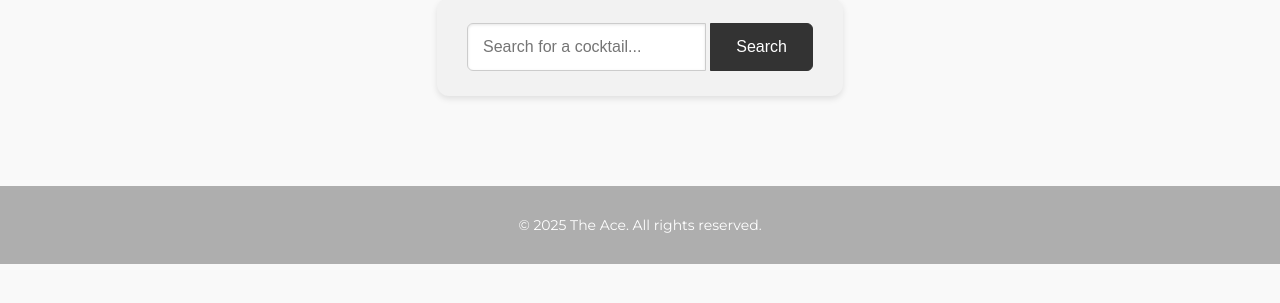
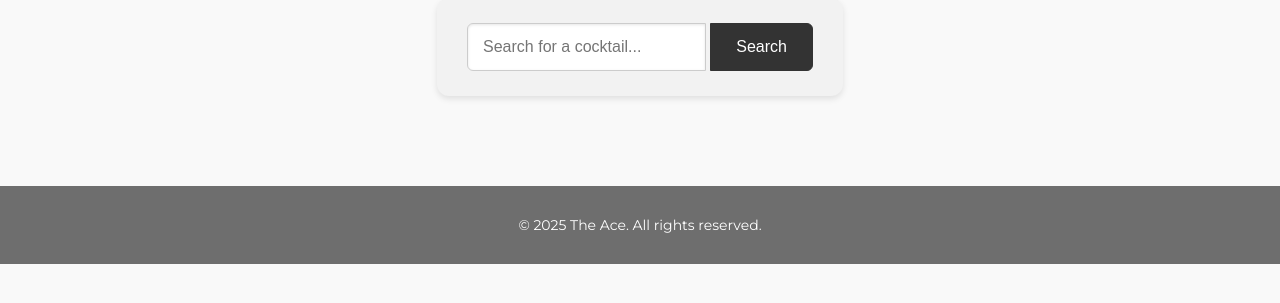
Before and after one commit to cholohotsauce/the-ace-cocktail-finder, a plain HTML site: page index.html in a window 1280 px wide. Shown: the part 177-480 px from the top of the page. Drawn offline with Linux system fonts and the light colour scheme; the site is published under a folder, as on GitHub Pages, so addresses that start at the root find nothing.

Commit message:
Update styles.css

```diff
--- a/styles.css
+++ b/styles.css
@@ -108,7 +108,7 @@ hr {
 
 /* Footer */
 footer {
-  background: url('/Assets/Images/acewallpapercomp.jpeg') no-repeat center center;
+  background: url('./Assets/Images/acewallpapercomp.jpeg') no-repeat center center;
   background-size: cover;
   padding: 30px 20px;
   color: white;
```
